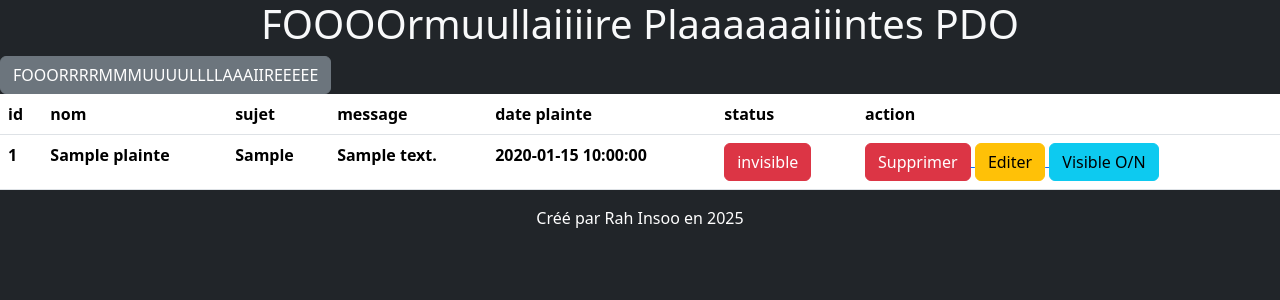
After one commit to rahinsoo/php_objet2, a PHP site: page /plainte.php in a window 1280 px wide. The commit adds this page. Shown: the top 300 px of the page. Run offline with PHP 8.4, Linux system fonts and the light colour scheme; tables that the repository leaves empty or names only in its code hold one stand-in row (values such as "Sample post"); lists and menus that the app fills with data are empty.

Commit message:
création et Modification plainte.php - Midification de la visibilité V.07

```diff
--- /dev/null
+++ b/TP02-PDO/bdd.php
@@ -0,0 +1,12 @@
+<?php
+try{
+    $dbname="poo_plainte";
+    $host="localhost";
+    $dbuser="root";
+    $dbpassword="";
+    global $bdd;
+    $bdd=new PDO ("mysql:host=$host;dbname=$dbname", $dbuser,$dbpassword, array(PDO::ATTR_ERRMODE=> PDO::ERRMODE_EXCEPTION));
+
+}catch(Exception $e){
+    die('Erreur :' .$e->getMessage());
+}
--- /dev/null
+++ b/TP02-PDO/plainte.php
@@ -0,0 +1,120 @@
+<?php
+global $bdd;
+require_once "bdd.php";
+
+// Supprimer une entité
+if(isset($_GET['id']) && !empty($_GET['id']) && isset($_GET['action']) && $_GET['action']=='supprimer'){
+    $id = $_GET['id'];
+    $sql = "DELETE FROM plainte WHERE id = :id";
+    $query = $bdd->prepare($sql);
+    $verif = $query->execute(['id' => $id]);
+
+    if ($verif){
+        header("Location: plainte.php");
+        exit();
+    }
+}
+
+// Gérer la visibilité (SÉPARÉ, pas imbriqué !)
+if(isset($_GET['id']) && !empty($_GET['id']) && isset($_GET['visible']) && isset($_GET['action']) && $_GET['action']=='gerervisibilite') {
+    $visible = $_GET['visible'];
+    $id = $_GET['id'];
+
+    // Inverser : si visible=1 alors mettre 0, si visible=0 alors mettre 1
+    $nouveauStatut = ($visible == 1) ? 0 : 1;
+
+    $sql = "UPDATE plainte SET visible = :visible WHERE id = :id";
+    $update = $bdd->prepare($sql);
+    $verif = $update->execute([
+            'id' => $id,
+            'visible' => $nouveauStatut,
+    ]);
+
+    if ($verif) {
+        header("Location: plainte.php");
+        exit();
+    }
+}
+
+// Récupérer toutes les plaintes
+$sql = "SELECT * from plainte";
+$query = $bdd->query($sql);
+$plainte = $query->fetchAll();
+?>
+
+    <!DOCTYPE html>
+    <html lang="fr">
+
+    <head>
+        <meta charset="UTF-8">
+        <meta name="viewport" content="width=device-width, initial-scale=1.0">
+        <link href="https://cdn.jsdelivr.net/npm/bootstrap@5.3.8/dist/css/bootstrap.min.css" rel="stylesheet"
+              integrity="sha384-sRIl4kxILFvY47J16cr9ZwB07vP4J8+LH7qKQnuqkuIAvNWLzeN8tE5YBujZqJLB" crossorigin="anonymous">
+        <!-- <link rel="stylesheet" href="assets/css/main.css"> -->
+        <title>Test formulaire PDO</title>
+    </head>
+
+    <body class="bg-dark">
+    <header>
+        <div class="container text-center">
+            <h1 class="text-light">FOOOOrmuullaiiiire Plaaaaaaiiintes PDO</h1>
+        </div>
+    </header>
+    <main>
+        <a href="formulaire.php">
+            <button type="button" class="btn btn-secondary ">FOOORRRRMMMUUUULLLLAAAIIREEEEE</button>
+        </a>
+
+        <table class="table">
+            <thead>
+            <tr>
+                <th scope="col">id</th>
+                <th scope="col">nom</th>
+                <th scope="col">sujet</th>
+                <th scope="col">message</th>
+                <th scope="col">date plainte</th>
+                <th scope="col">status</th>
+                <th scope="col">action</th>
+            </tr>
+            </thead>
+            <tbody>
+            <?php
+            foreach ($plainte as $item) {?>
+                <tr>
+                    <th scope="col"> <?php echo $item['id']?> </th>
+                    <th scope="col"> <?php echo $item['nom']?> </th>
+                    <th scope="col"> <?php echo $item['sujet']?> </th>
+                    <th scope="col"> <?php echo $item['message']?> </th>
+                    <th scope="col"> <?php echo $item['date_plainte']?> </th>
+                    <th scope="col">
+                            <?php echo ($item['visible'] == 1) ? "<span class='btn btn-success'> visible</span>" : "<span class='btn btn-danger'> invisible</span>"; ?>
+                    </th>
+                    <th scope="col">
+                        <a href="plainte.php?id=<?php echo $item['id']; ?>&action=supprimer">
+                            <span class='btn btn-danger'>Supprimer</span>
+                        </a>
+                        <a href="edit_plainte.php?id=<?php echo $item['id']; ?>">
+                            <span class='btn btn-warning'>Editer</span>
+                        </a>
+                        <a href="plainte.php?id=<?php echo $item['id']; ?>&visible=<?php echo $item['visible']; ?>&action=gerervisibilite">
+                            <span class='btn btn-info'>Visible O/N</span>
+                        </a>
+                    </th>
+                </tr>
+            <?php }
+            ?>
+
+
+            </tbody>
+        </table>
+    </main>
+    <footer>
+        <div class="container-fluid">
+            <div class="row text-center text-bg-dark">
+                <div class="col">Créé par Rah Insoo en 2025</div>
+            </div>
+        </div>
+    </footer>
+    </body>
+
+    </html>
```
Also changed, not shown: TP02-PDO/edit_plainte.php (added, +125 -0 lines), TP02-PDO/formulaire.php (+22 -10 lines).
